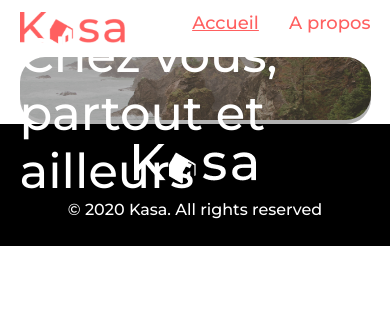
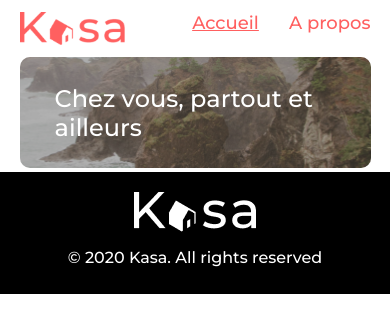
Before and after one commit to maud-vernet/kasa, a React (Create React App) app: page / in a window 390 px wide. Shown: the top 332 px of the page. Built offline with nearby package versions, Linux system fonts and the light colour scheme.

Commit message:
fix banner

```diff
--- a/src/components/Banner/banner.css
+++ b/src/components/Banner/banner.css
@@ -4,7 +4,7 @@
 
 #banner h1 {
     position: absolute;
-    width: 100%;
+    width: 80%;
     display: flex;
     justify-content: center;
     align-items: center;
@@ -12,22 +12,40 @@
     left: 50%;
     transform: translate(-50%, -50%);
     color: #fff;
+    font-weight: 500;
     font-size: 48px;
-    font-weight: 500;
 }
 
 .banner-img img {
     width: 100%;
+    height: 223px;
     border-radius: 25px;
+    object-fit: cover;
 }
 
 .banner-img::before {
     position: absolute;
     width: 100%;
-    height: 100%;
+    height: 223px;
     border-radius: 25px;
     content: '';
     background: #000000;
     mix-blend-mode: darken;
     opacity: 0.3;
 }
+
+@media screen and (max-width: 768px) {
+    #banner h1 {
+        font-size: 24px;
+    }
+
+    .banner-img img {
+        border-radius: 10px;
+        height: 111px;
+    }
+
+    .banner-img::before {
+        border-radius: 10px;
+        height: 111px;
+    }
+}
```
